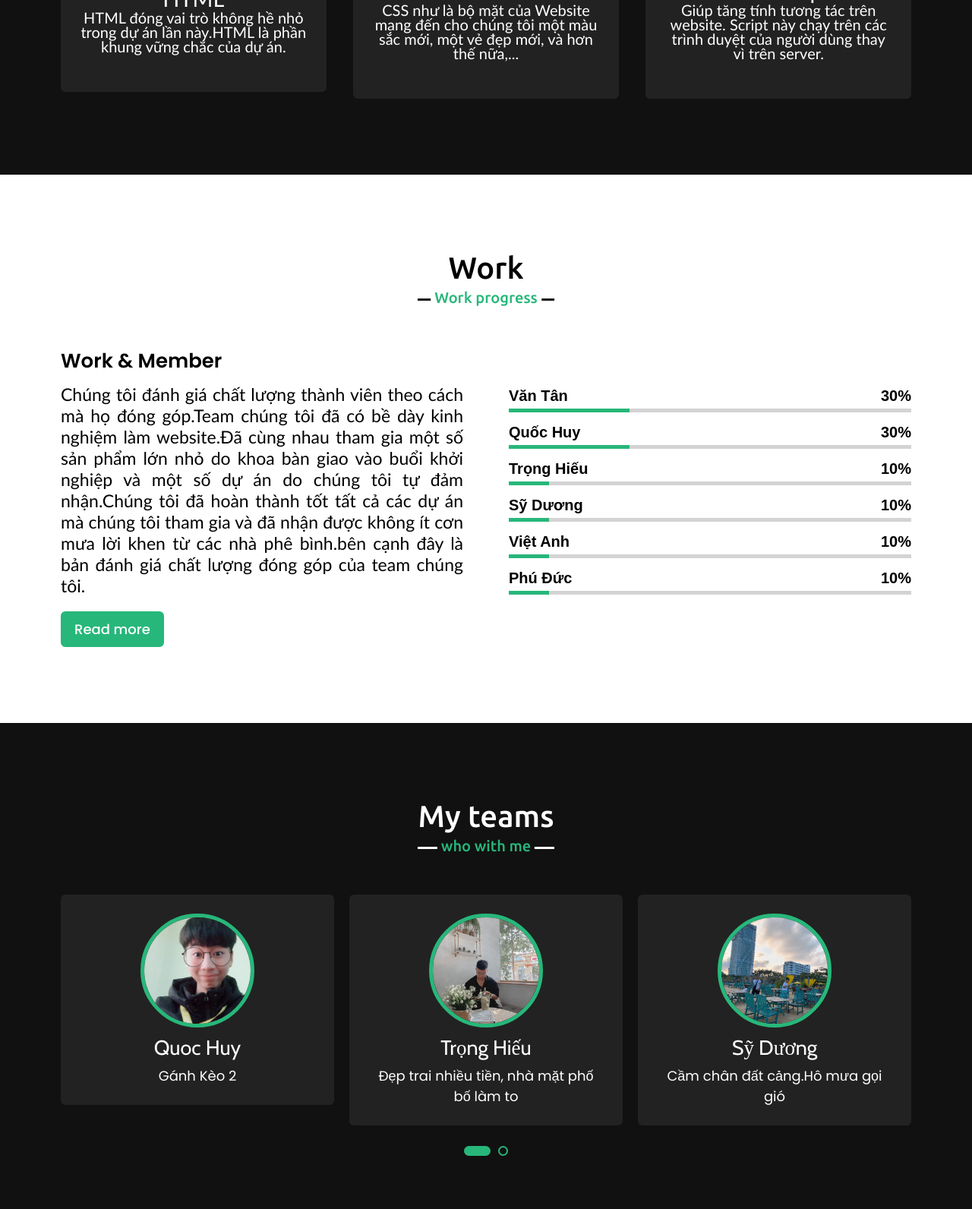
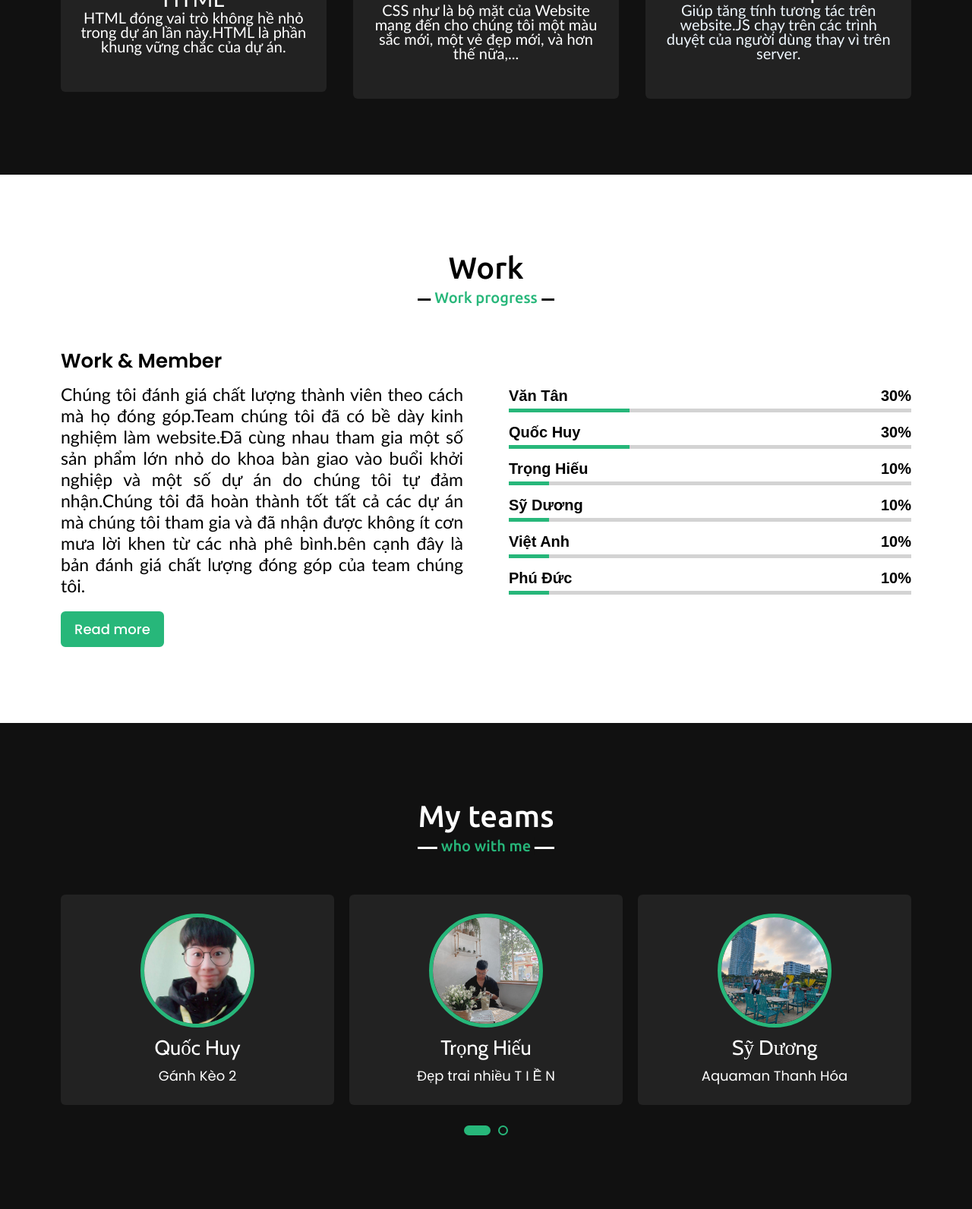
Before and after one commit to Vantan22/NhomII, a plain HTML site: page index.html in a window 1280 px wide. Shown: the part 3419-5011 px from the top of the page at 76% size. Drawn offline with nearby package versions, Linux system fonts and the light colour scheme.

Commit message:
update index.html

```diff
--- a/index.html
+++ b/index.html
@@ -171,25 +171,34 @@
         <h2 class="title">Technology Use</h2>
         <div class="tech-content">
             <div class="card" >
+                <a href='https://www.w3schools.com/html/default.asp' style='color:aliceblue'></a>
                 <div class="box">
                     <i class="fab fa-html5"></i>
                     <div class="text">HTML</div>
                     <p>HTML đóng vai trò không hề nhỏ trong dự án lần này.HTML là phần khung vững chắc của dự án.</p>
+
                 </div>
+            </a>
             </div>
             <div class="card">
+                <a href='https://www.w3schools.com/css/default.asp' style='color:aliceblue'></a>
                 <div class="box">
+
                     <i class="	fab fa-css3"></i>
                     <div class="text">CSS</div>
                     <p>CSS  như là bộ mặt của Website mang đến cho chúng tôi một màu sắc mới, một vẻ đẹp mới, và hơn thế nữa,...</p>
+
                 </div>
+            </a>
             </div>
             <div class="card">
+                <a href='https://www.w3schools.com/js/default.asp' style='color:aliceblue'>
                 <div class="box">
                     <i class="fab fa-node-js"></i>
                     <div class="text">Java Script</div>
-                    <p>Giúp tăng tính tương tác trên website. Script này chạy trên các trình duyệt của người dùng thay vì trên server.</p>
+                    <p>Giúp tăng tính tương tác trên website.JS chạy trên các trình duyệt của người dùng thay vì trên server.</p>
                 </div>
+                </a>
             </div>
         </div>
         </div>
@@ -263,13 +272,13 @@
                 <div class="box">
                     <img src="images/VanTan.jpg" alt="">
                     <div class="text">Văn Tân</div>
-                    <p>Nhà Không có gì ngoài sự nghèo khó</p>
+                    <p>May quá code không BUG :)))</p>
                 </div>
             </div>
             <div class="card">
                 <div class="box">
                     <img src="images/QuocHuy2.jpg" alt="">
-                    <div class="text">Quoc Huy</div>
+                    <div class="text">Quốc Huy</div>
                     <p>Gánh Kèo 2</p>
                 </div>
             </div>
@@ -277,14 +286,14 @@
                 <div class="box">
                     <img src="images/TrongHieu.jpg" alt="">
                     <div class="text">Trọng Hiếu</div>
-                    <p>Đẹp trai nhiều tiền, nhà mặt phố bố làm to </p>
+                    <p>Đẹp trai nhiều T I Ề N </p>
                 </div>
             </div>
             <div class="card">
                 <div class="box">
                     <img src="images/SyDuong.jpg" alt="">
                     <div class="text">Sỹ Dương</div>
-                    <p>Cầm chân đất cảng.Hô mưa gọi gió</p>
+                    <p>Aquaman Thanh Hóa</p>
                 </div>
             </div>
             <div class="card">
```
